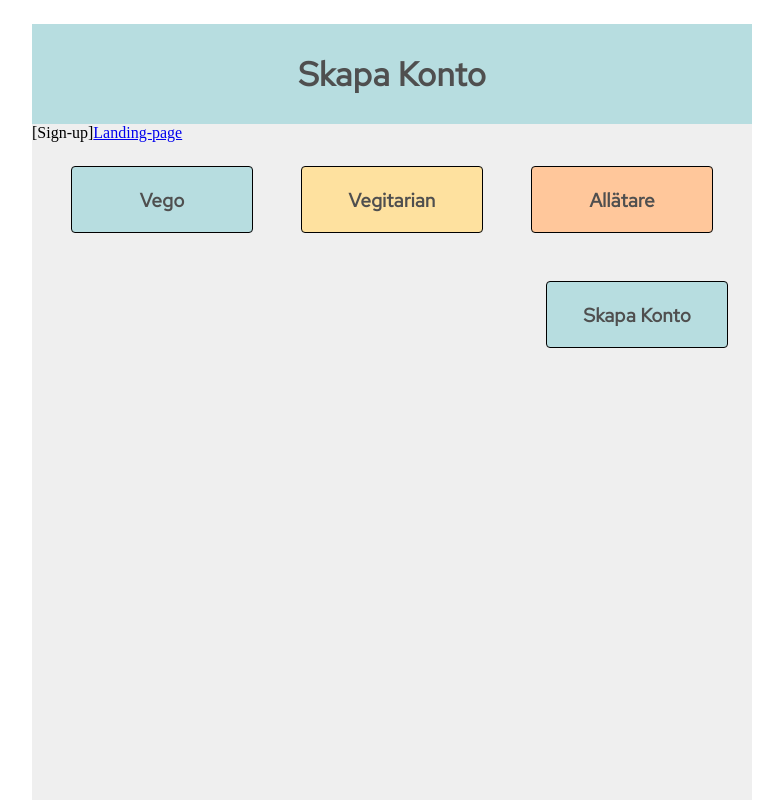
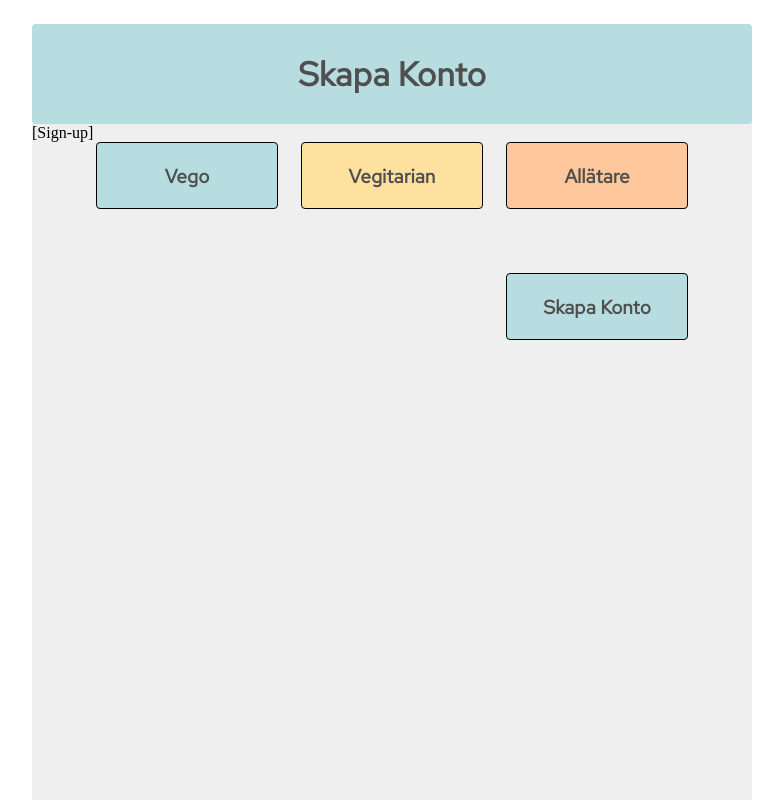
Before and after one commit to RealGobi/Project-X, a Next.js app: page /Sign-up in a window 1280 px wide. Shown: the top 800 px of the page, without its empty margins (248-1031 px from the left). Built offline with nearby package versions, Linux system fonts and the light colour scheme.

Commit message:
buttonOnMaster

```diff
--- a/src/Components/Button/Button.js
+++ b/src/Components/Button/Button.js
@@ -8,7 +8,8 @@ import '../../style/main.scss';
  *
  * @param {string} buttonText Props passed down as a string.
  * @param {object} bg Props passed down as a style object.
- */
+ * @param {Button} Button-component need to be wrapped within a <a>-tag, to work with next.js.
+ * */
 
 const Button = ({ buttonText, bg }) => {
   const buttonTextStyle = {
--- a/src/pages/Sign-up.js
+++ b/src/pages/Sign-up.js
@@ -1,3 +1,4 @@
+/* eslint-disable jsx-a11y/anchor-is-valid */
 import React from 'react';
 import Link from 'next/link';
 
@@ -28,16 +29,17 @@ export default function SignUp() {
       <Page>
         <Header headLine={headLine} />
         [Sign-up]
-        <Link href="/Landing-page">
-          <a>Landing-page</a>
-        </Link>
         <div className="select-button">
           <Button buttonText={buttonText1} bg={bg1} />
           <Button buttonText={buttonText2} bg={bg2} />
           <Button buttonText={buttonText3} bg={bg3} />
         </div>
         <div className="next-page">
-          <Button buttonText={buttonText4} bg={bg1} />
+          <Link href="/Landing-page">
+            <a>
+              <Button buttonText={buttonText4} bg={bg1} />
+            </a>
+          </Link>
         </div>
       </Page>
     </div>
--- a/src/style/main.scss
+++ b/src/style/main.scss
@@ -20,6 +20,7 @@ html {
         background: rgba(95, 95, 95, 0.10);
 
         .header{
+            border-radius: 4px;
             height: 100px;
             width: 100%;
             background: $dinner_Blue;
@@ -37,15 +38,24 @@ html {
             height: 65px;
             border-radius: 4px;
             border: 1px solid black;
-            @extend %betweenElement;
             @extend %center;
         }
+
         .select-button {
-            @extend %center;
+            display: flex;
+            justify-content: space-between;
+            margin: 0 64px;
         }
+
         .next-page {
             display: flex;
+            align-items: flex-end;
             justify-content: flex-end;
+            margin: 64px;
+
+            a {
+                text-decoration: none;
+            }
         }
     }
 }
```
